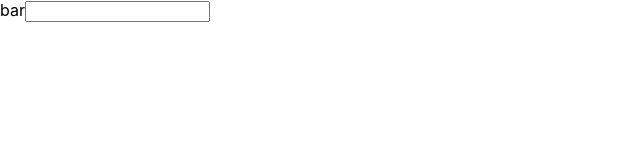
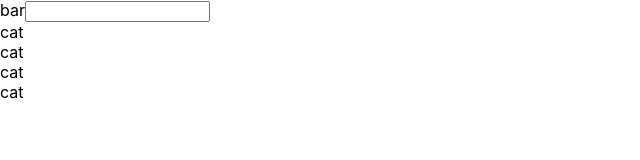
Before and after one commit to TeruyaYuma/react-redux-crud-applications, a React (Create React App) app: page / in a window 1280 px wide. Shown: the top 160 px of the page, without its empty margins (0-640 px from the left). Built offline with nearby package versions, Linux system fonts and the light colour scheme.

Commit message:
create class component and functional component

```diff
--- a/src/App.js
+++ b/src/App.js
@@ -5,9 +5,17 @@ function App() {
     <React.Fragment>
     <label htmlFor="bar">bar</label>
     <input type="text" onClick={ () => {console.log('click')} }/>
+    <Cat />
+    <Cat />
+    <Cat />
+    <Cat />
     </React.Fragment>
 
   );
 }
 
+function Cat() {
+  return <div>cat</div>;
+}
+
 export default App;
```
